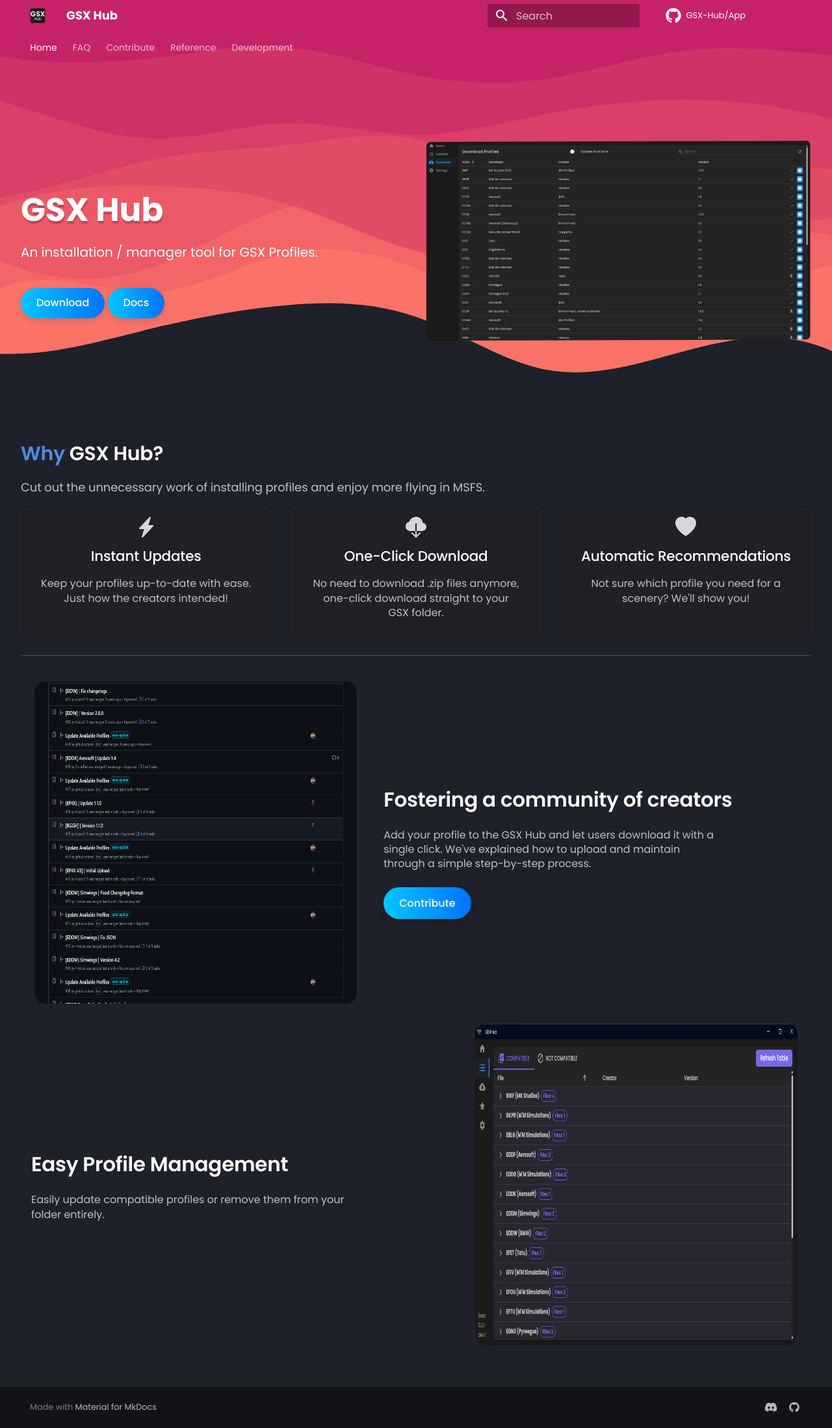
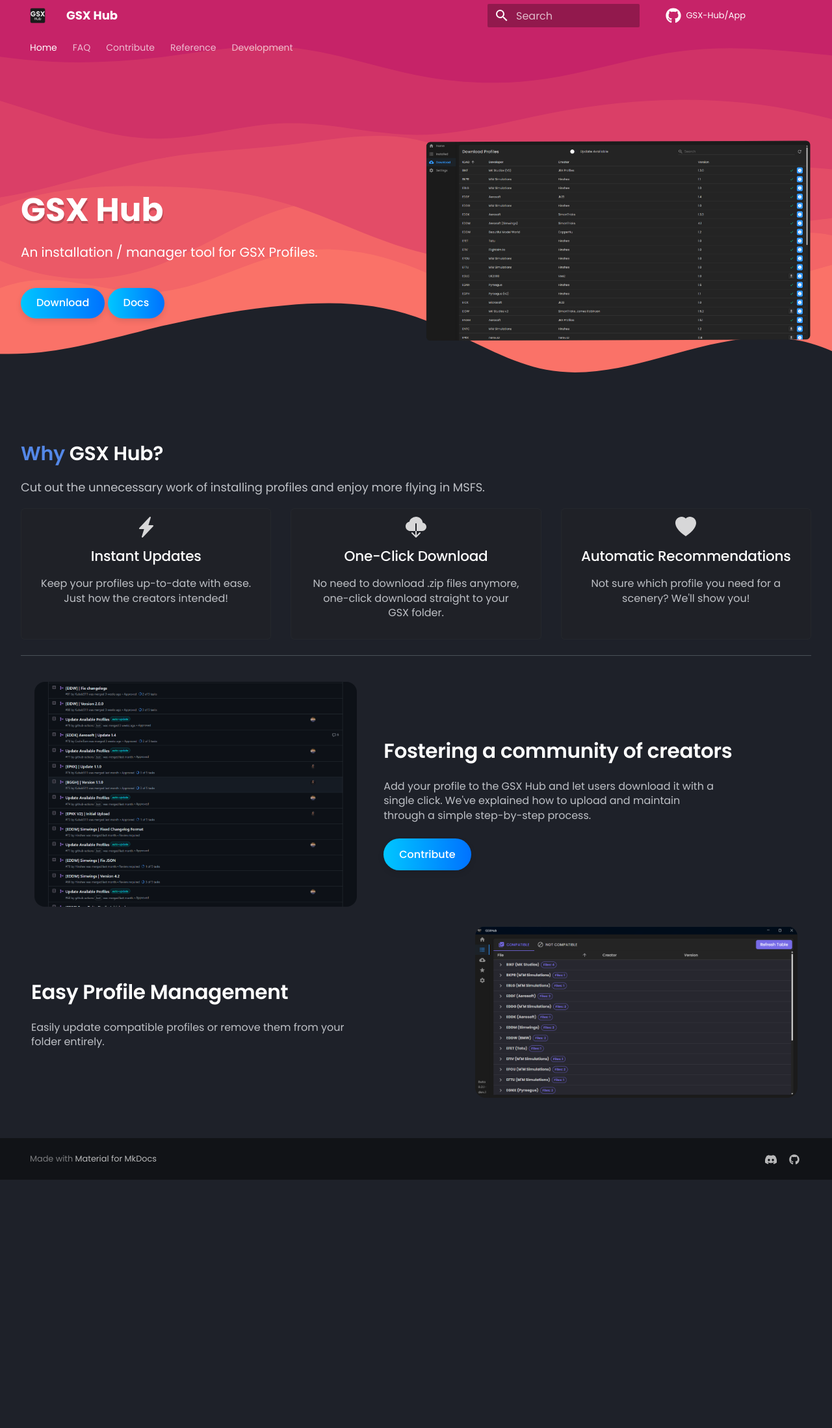
Before and after one commit to GSX-Hub/docs, an MkDocs documentation site: the page built from docs/index.md, in a window 1280 px wide. Shown: the whole page at 65% size. Built offline with MkDocs 1.6.1 and Material for MkDocs 9.7.7, drawn with Linux system fonts in a browser that asks for light colours; comment, search, counter and statistics services are not loaded; after the commit the page ends 1815 px from its top, so only the background shows below that.

Commit message:
Remove Aspect Ratio

```diff
--- a/overrides/assets/stylesheets/home.css
+++ b/overrides/assets/stylesheets/home.css
@@ -378,7 +378,6 @@
 
 .grid-image img {
     max-width: 100%;
-    aspect-ratio: 1 / 1;
 
     border-radius: var(--br-16);
 }
```
